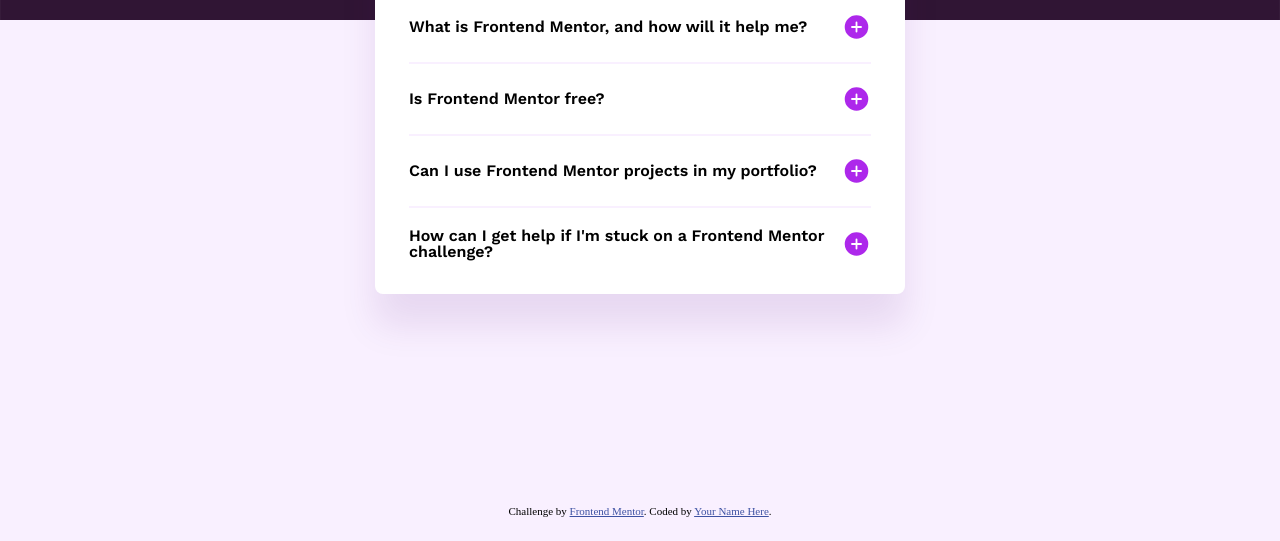
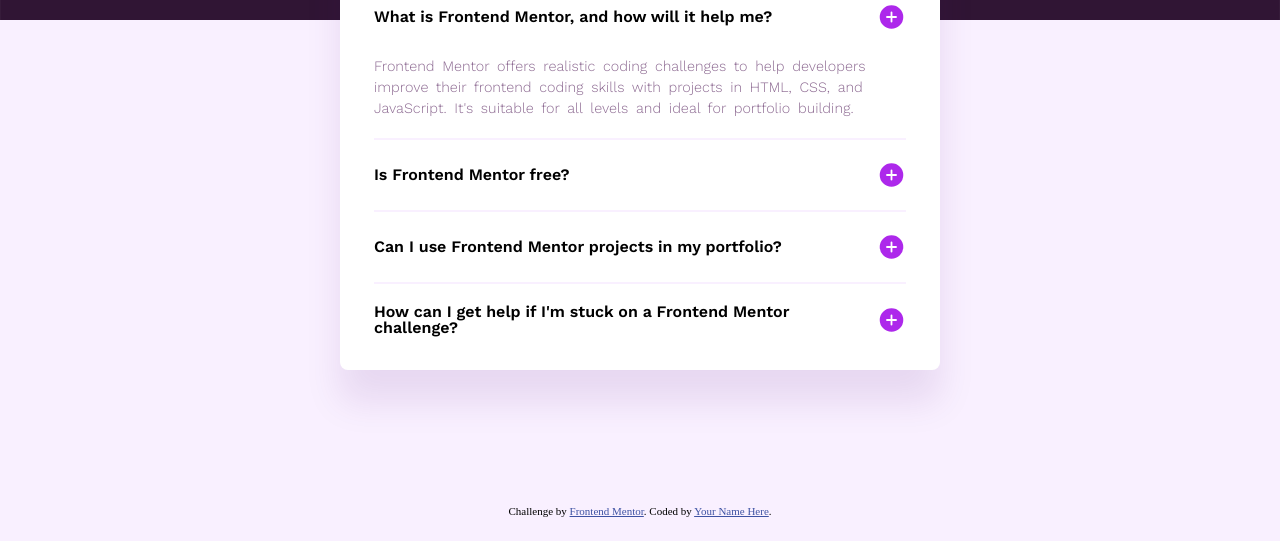
Before and after one commit to Leonardolvq/FAQ-accordion, a plain HTML site: page index.html in a window 1280 px wide. Shown: the part 260-801 px from the top of the page. Drawn offline with Linux system fonts and the light colour scheme.

Commit message:
apparence fixes

```diff
--- a/index.html
+++ b/index.html
@@ -31,7 +31,7 @@
             <img src="./assets/images/icon-plus.svg" alt="icon open" class="question_tab_icon">
           </span>
 
-          <p class="answer">Frontend Mentor offers realistic coding challenges to help developers improve their
+          <p class="answer answer_active">Frontend Mentor offers realistic coding challenges to help developers improve their
             frontend coding skills with projects in HTML, CSS, and JavaScript. It's suitable for
             all levels and ideal for portfolio building.
           </p>
--- a/style.css
+++ b/style.css
@@ -48,7 +48,7 @@ main{
     background-color: #FFF;
     max-width: 327px;
     padding: 34px;
-    margin: 150px 24px 24px;
+    margin: 140px 24px 24px;
     border-radius: 8px;
     box-shadow: 0 32px 36px rgba(80, 0, 118, 0.1)
 }
@@ -124,7 +124,7 @@ hr{
 @media only screen and (min-width: 425px) {
 
     main{
-        max-width: 530px;
+        max-width: 600px;
     }
 
 }
```
